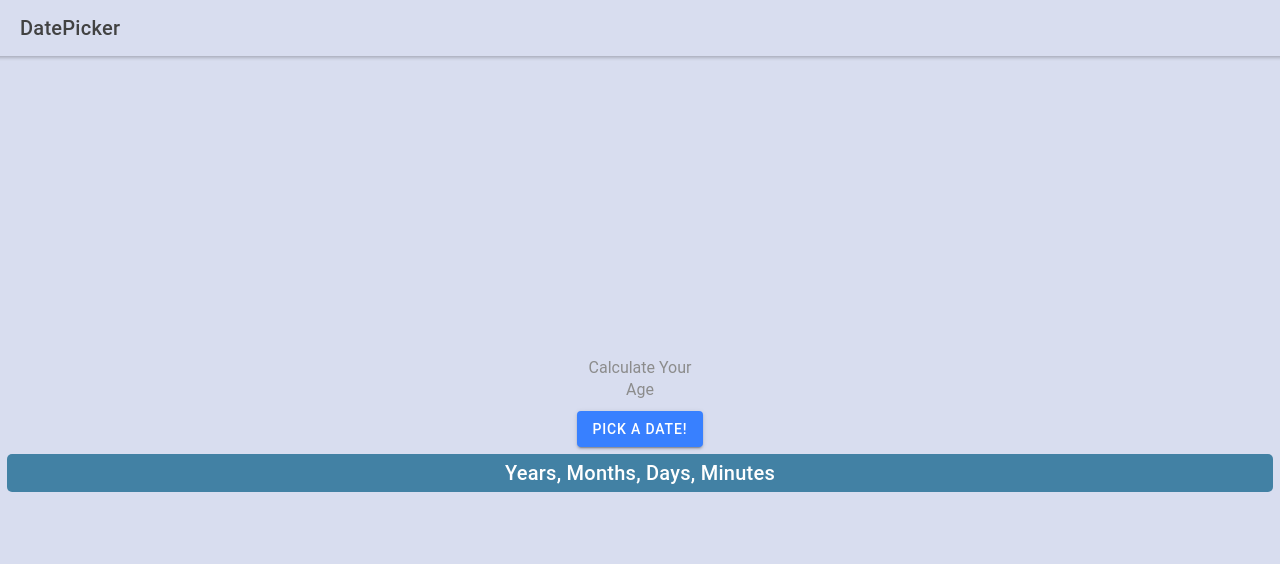
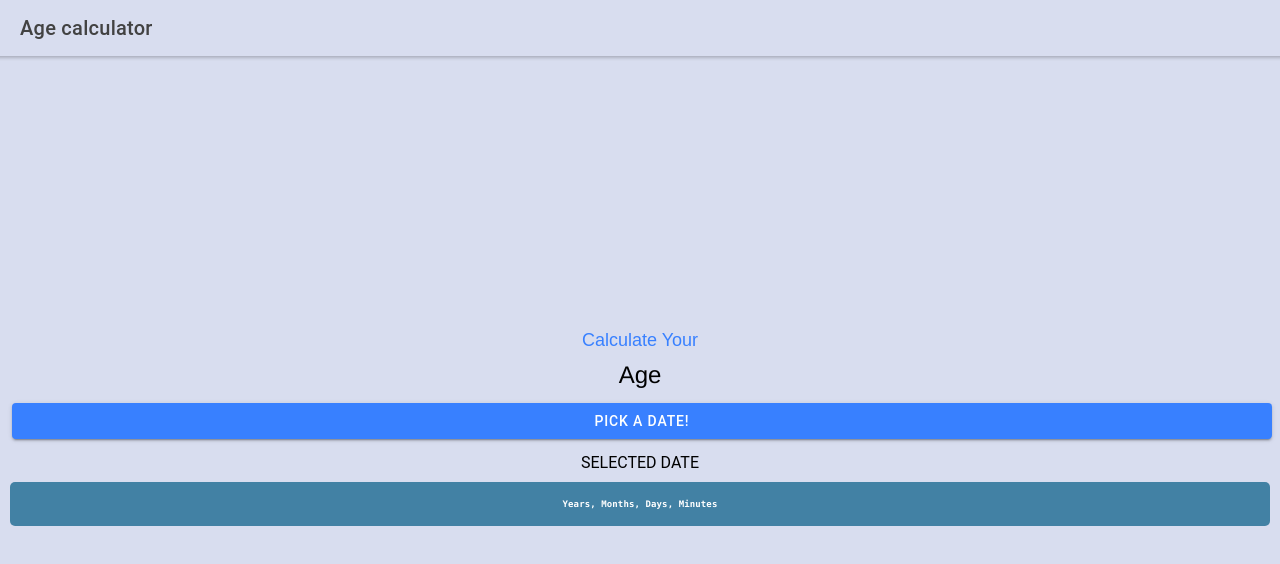
Before and after one commit to baranyeni/ionic-first-app, a React (Create React App) app in the folder DatePicker/: page /home in a window 1280 px wide. Shown: the top 564 px of the page. Built offline with nearby package versions, Linux system fonts and the light colour scheme.

Commit message:
fix `minute logic`

```diff
--- a/DatePicker/package.json
+++ b/DatePicker/package.json
@@ -6,6 +6,7 @@
     "@capacitor/app": "1.1.1",
     "@capacitor/core": "3.4.3",
     "@capacitor/haptics": "1.1.4",
+    "@capacitor/ios": "3.4.3",
     "@capacitor/keyboard": "1.2.2",
     "@capacitor/status-bar": "1.0.8",
     "@ionic/react": "^6.0.0",
--- a/DatePicker/src/components/ExploreContainer.css
+++ b/DatePicker/src/components/ExploreContainer.css
@@ -1,39 +1,33 @@
-.container {
-  text-align: center;
-  position: absolute;
-  left: 0;
-  right: 0;
-  top: 50%;
-  transform: translateY(-50%);
-}
-
-.container strong {
-  font-size: 20px;
-  line-height: 26px;
-}
-
-.container p {
-  font-size: 16px;
-  line-height: 22px;
-  color: #8c8c8c;
-  margin: 0;
-}
-
-.container a {
-  text-decoration: none;
-}
-
-.container * {
-  margin: auto;
-  margin-top: 10px;
-  text-align: center;
-}
-
 .datePicked {
   text-align: center;
   background-color: #4281A4;
   color: white;
-  padding: 7px;
-  margin: 7px;
+  padding: 17px;
+  width: 100%;
   border-radius: 5px;
+  font-weight: bold;
+  font-size: xx-small;
+  font-family: Monaco;
 }
+
+.vertical-align {
+  height: 100%;
+  display: flex;
+  flex-direction: column;
+  align-items: center;
+  justify-content: center;
+}
+
+.vertical-align * {
+  width: 100%;
+}
+
+.font1 {
+  font-family: Arial;
+  font-size: large;
+}
+
+.font2 {
+  font-family: Helvetica;
+  font-size: x-large;
+}
--- a/DatePicker/src/components/ExploreContainer.tsx
+++ b/DatePicker/src/components/ExploreContainer.tsx
@@ -1,5 +1,14 @@
 import './ExploreContainer.css';
-import {DatetimeChangeEventDetail, IonButton, IonContent, IonDatetime, IonModal, IonTitle} from "@ionic/react";
+import {
+    DatetimeChangeEventDetail,
+    IonButton,
+    IonCol,
+    IonContent,
+    IonDatetime, IonGrid,
+    IonModal, IonRow,
+    IonText,
+    IonTitle
+} from "@ionic/react";
 
 import React, {useState, useRef} from 'react';
 
@@ -8,32 +17,31 @@ interface ContainerProps {
 
 const ExploreContainer: React.FC<ContainerProps> = () => {
     const _MS_PER_DAY = 1000 * 60 * 60 * 24;
+    const [selectedDate, setSelectedDate] = useState('SELECTED DATE');
     const [popoverDate, setPopoverDate] = useState('Years, Months, Days, Minutes');
     const [hideButton, setButtonDisable] = React.useState(false);
     const [hidePicker, setPickerDisable] = React.useState(true);
-    const datepickerRef = useRef<any>(null);
 
     const today         = new Date().toLocaleDateString('en-CA');
     function setDate(ev: CustomEvent<DatetimeChangeEventDetail>) {
+        setSelectedDate(new Date(ev.detail.value!).toLocaleDateString('en-CA'));
+        console.log(selectedDate);
         let pickedDate = new Date(ev.detail.value!);
         let today      = new Date();
         let diff       = Math.floor((today.valueOf() - pickedDate.valueOf()) / _MS_PER_DAY );
         let diff_min   = Math.floor((today.valueOf() - pickedDate.valueOf()) / (_MS_PER_DAY / (24 * 60)) );
 
-
         let years  = Math.floor(diff/365);
         diff = diff - (years*365);
         let months = Math.floor(diff/30)
-        let days   = (diff % 30);
+        let days = (diff % 30);
+        let hours = Math.floor((diff_min-(days*24*60)) / 60);
 
-        let hours  = Math.floor((diff_min - days*24*60) / 60);
-        diff_min = (diff_min - days*24*60);
 
-        let minutes  = Math.floor(diff_min % 24);
+        let minutes = diff_min - (years*365*24*60 + months*30*24*60 + days*24*60 + hours*60);
 
         reverseView();
 
-        // TODO: add the diff in minutes
         setPopoverDate(`${years} years, ${months} months, ${days} days, ${hours} hours, ${minutes} minutes`);
     }
 
@@ -48,19 +56,38 @@ const ExploreContainer: React.FC<ContainerProps> = () => {
     }
 
     return (
-      <IonContent>
-            <div className="container">
-                <p>Calculate Your</p>
-                <p>Age</p>
-
-                <IonDatetime hidden={hidePicker} onIonCancel={() => reverseView()} max={today} showDefaultButtons={true} ref={datepickerRef} locale="en-GB-u-hc-h12" onIonChange={ev => setDate(ev)} ></IonDatetime>
-                <IonButton hidden={hideButton} onClick={() => reverseView()}>Pick a date!</IonButton>
-
-                <IonTitle class={"datePicked"}>
-                    { popoverDate }
-                </IonTitle>
-            </div>
-      </IonContent>
+        <IonGrid className={"ion-align-items-baseline vertical-align"}>
+            <IonRow>
+                <IonCol className={"ion-text-center"}>
+                    <IonText className={"font1"} color={"primary"}>Calculate Your</IonText>
+                </IonCol>
+            </IonRow>
+            <IonRow>
+                <IonCol className={"ion-text-center"}>
+                    <IonText className={"font2"}>Age</IonText>
+                </IonCol>
+            </IonRow>
+            <IonRow>
+                <IonCol className={"ion-text-center"}>
+                    <IonDatetime size={"cover"} hidden={hidePicker} onIonCancel={() => reverseView()} max={today} showDefaultButtons={true} locale="en-GB-u-hc-h12" onIonChange={ev => setDate(ev)} ></IonDatetime>
+                    <IonButton hidden={hideButton} onClick={() => reverseView()}>Pick a date!</IonButton>
+                </IonCol>
+            </IonRow>
+            <IonRow>
+                <IonCol className={"ion-text-center"}>
+                    <IonText>
+                        { selectedDate }
+                    </IonText>
+                </IonCol>
+            </IonRow>
+            <IonRow>
+                <IonCol className={"ion-text-center"}>
+                    <IonTitle class={"datePicked"}>
+                        { popoverDate }
+                    </IonTitle>
+                </IonCol>
+            </IonRow>
+    </IonGrid>
   );
 };
 
--- a/DatePicker/src/pages/Home.tsx
+++ b/DatePicker/src/pages/Home.tsx
@@ -7,15 +7,10 @@ const Home: React.FC = () => {
     <IonPage>
       <IonHeader>
         <IonToolbar>
-          <IonTitle>DatePicker</IonTitle>
+          <IonTitle>Age calculator</IonTitle>
         </IonToolbar>
       </IonHeader>
       <IonContent fullscreen>
-        <IonHeader collapse="condense">
-          <IonToolbar>
-            <IonTitle size="large">Blank</IonTitle>
-          </IonToolbar>
-        </IonHeader>
           <ExploreContainer />
       </IonContent>
     </IonPage>
```
Also changed, not shown: 2 other files (tests, documents, lock files or other folders).
